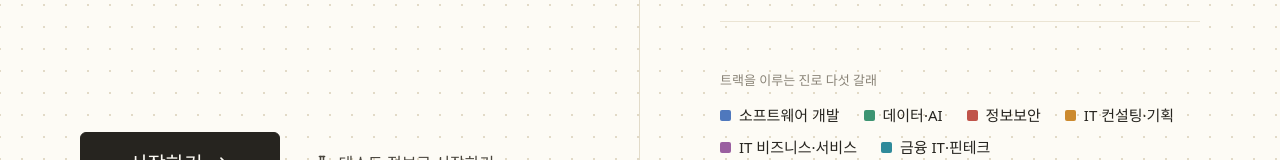
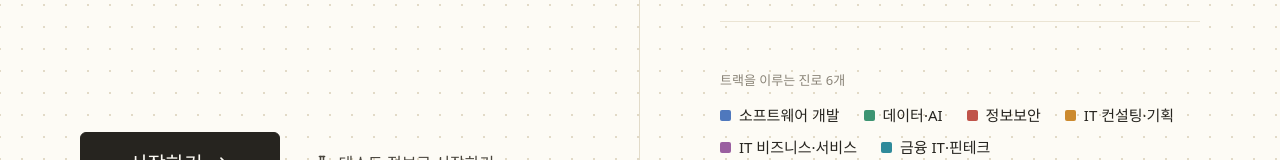
Before and after one commit to hkg109/infosys-hackathon-corrected, a Next.js app: page / in a window 1280 px wide. Shown: the part 589-749 px from the top of the page. Built offline with nearby package versions, Linux system fonts and the light colour scheme; a web font is replaced by a local one.

Commit message:
fix(home): show current count of career tracks

```diff
--- a/src/features/planner/components/HomeScreen.tsx
+++ b/src/features/planner/components/HomeScreen.tsx
@@ -130,7 +130,7 @@ export function HomeScreen() {
             </ol>
 
             <div className="mt-12">
-              <p className="mb-3 text-[13px] font-medium text-muted">트랙을 이루는 진로 다섯 갈래</p>
+              <p className="mb-3 text-[13px] font-medium text-muted">트랙을 이루는 진로 {CAREER_TRACKS.length}개</p>
               <ul className="flex flex-wrap gap-x-6 gap-y-2">
                 {CAREER_TRACKS.map((t) => (
                   <li key={t} className="flex items-center gap-2 text-[15px]">
```
Also changed, not shown: 1 other file (tests, documents, lock files or other folders).
